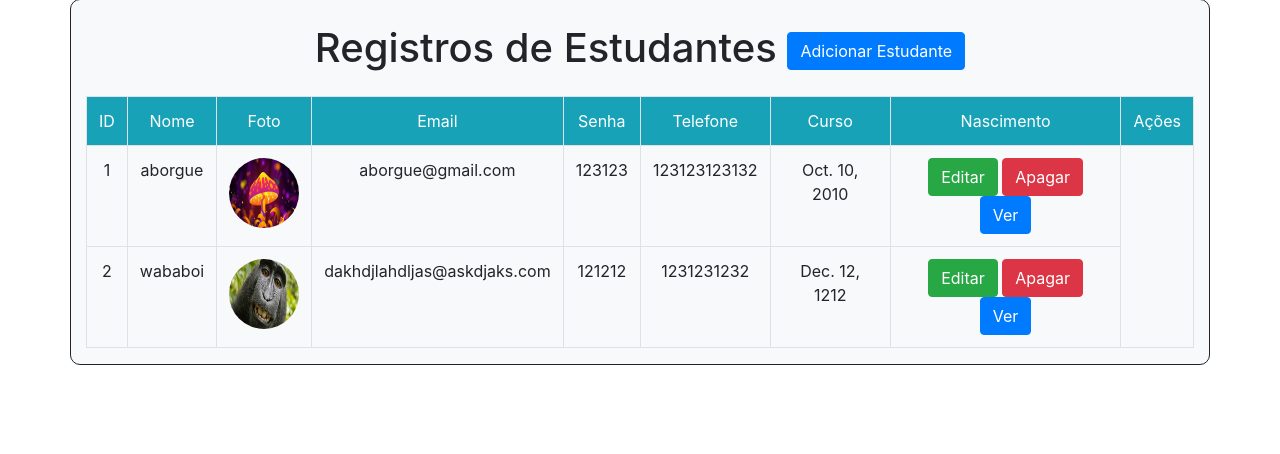
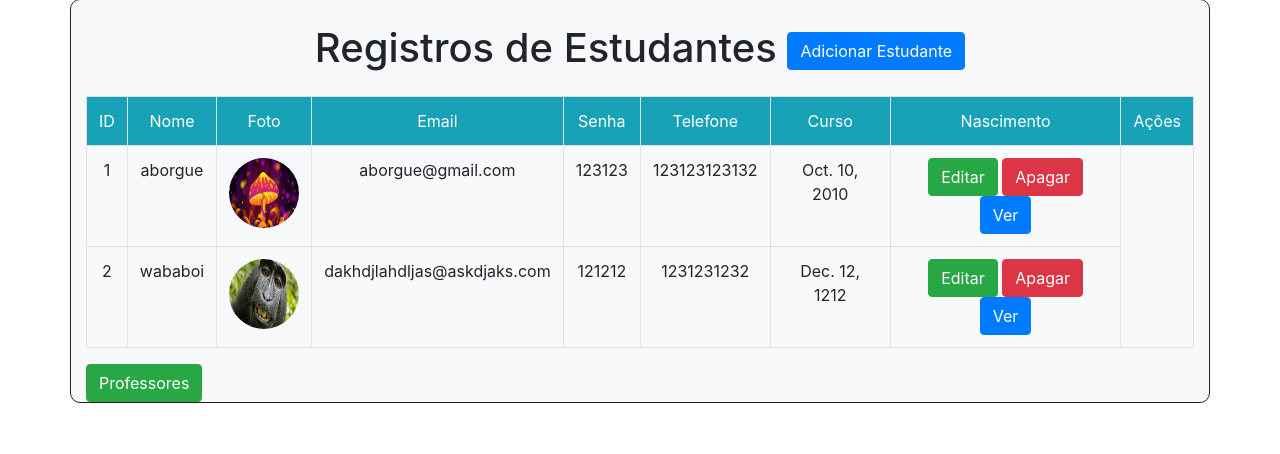
Before and after one commit to JuanPFRocha/Desenvolvimento-Web, a Django app: page / in a window 1280 px wide. Shown: the part 49-503 px from the top of the page. Run offline with Django 5.2, Linux system fonts and the light colour scheme; data comes from the database, SQL or seed files in the repository; parts of the project's set-up code (start-up, migrations or seed data) failed here and were passed over.

Commit message:
Feat: Configurando o estudantes para suportar o CRUD Professor

```diff
--- a/estudantes/templates/listagem.html
+++ b/estudantes/templates/listagem.html
@@ -40,6 +40,9 @@
         </tr>
     {%endfor%}
     </table>
+    <div>
+        <a href="academico/listagem" class="btn btn-success">Professores</a>
+    </div>
 </div>
 </body>
 </html>
```
Also changed, not shown: estudantes/migrations/0001_initial.py, estudantes/migrations/0003_delete_professor.py (added).
